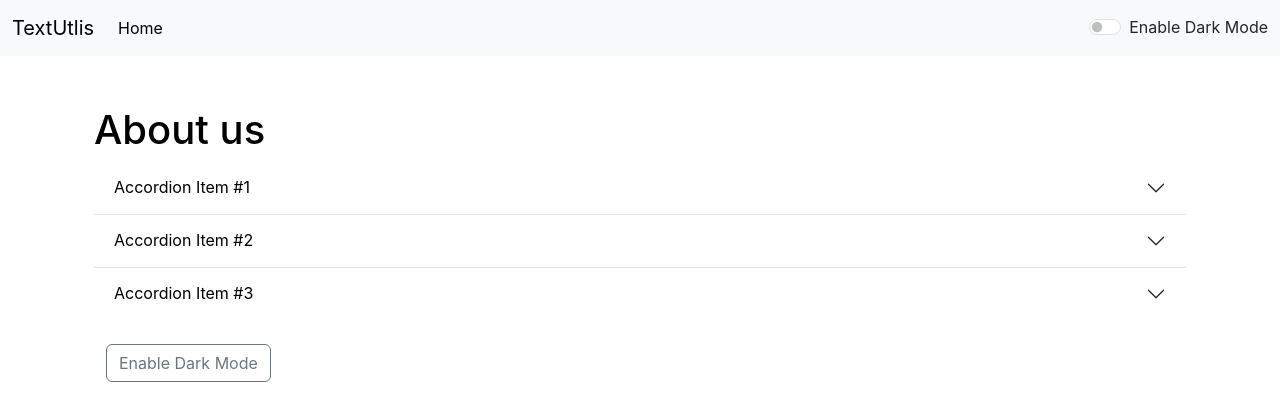
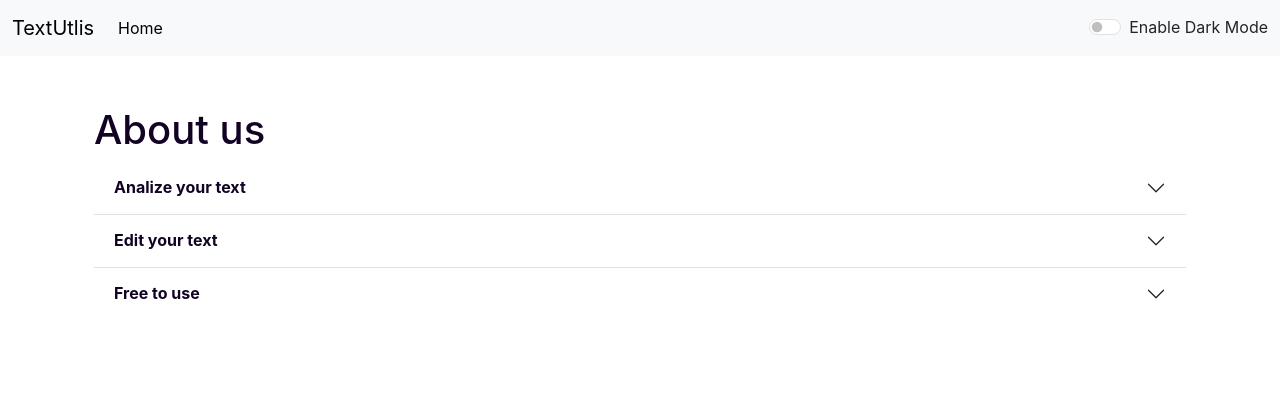
Before and after one commit to Shivanshu-1279/TextCraft-Pro, a React (Create React App) app: page /about in a window 1280 px wide. Shown: the top 420 px of the page. Built offline with nearby package versions, Linux system fonts and the light colour scheme.

Commit message:
Update About.js

```diff
--- a/src/Components/About.js
+++ b/src/Components/About.js
@@ -1,73 +1,78 @@
 import React, { useState } from 'react';
 
 
- function About() {
+ function About(props) {
 
     // Using states and hooks
-    const [myStyle, setMyStyle] = useState({
-                  color : 'black',
-        backgroundColor : 'white'
-    })
+    // const [myStyle, setMyStyle] = useState({
+    //               color : 'black',
+    //     backgroundColor : 'white'
+    // })
 
-    const [btnText, setbtnText] = useState("Enable Dark Mode")
+    // const [btnText, setbtnText] = useState("Enable Dark Mode")
 
-    const toggleStyle=()=>{
-        if(myStyle.color =='black'){
-            setMyStyle({
-                color : 'white',
-                backgroundColor : 'black'
-            })
-            setbtnText("Enable Light Mode");
-        }
-        else{
-            setMyStyle({
-                color : 'black',
-                backgroundColor : 'white'
-            })
-            setbtnText("Enable Dark Mode")
-        }
+    // THis was for dark mode button enabled in about text para
+    // const toggleStyle=()=>{
+    //     if(myStyle.color =='black'){
+    //         setMyStyle({
+    //             color : 'white',
+    //             backgroundColor : 'black'
+    //         })
+    //         setbtnText("Enable Light Mode");
+    //     }
+    //     else{
+    //         setMyStyle({
+    //             color : 'black',
+    //             backgroundColor : 'white'
+    //         })
+    //         setbtnText("Enable Dark Mode")
+    //     }
+    // }
+
+    let myStyle = {
+        color: props.mode ==='dark'?'white':'#120324',
+        backgroundColor: props.mode === 'dark'?'#120324':'white'
     }
-
 
   return (
     <>
     <div className="container" style={myStyle}>
           <h1>About us</h1>
-          <div className="accordion accordion-flush" id="accordionFlushExample">
+          <div className="accordion accordion-flush" id="accordionFlushExample" style={myStyle}>
               <div className="accordion-item" style={myStyle}>
                   <h2 className="accordion-header" id="flush-headingOne">
                       <button className="accordion-button collapsed" type="button" data-bs-toggle="collapse" data-bs-target="#flush-collapseOne" aria-expanded="false" aria-controls="flush-collapseOne"style={myStyle}>
-                          Accordion Item #1
+                          <strong>Analize your text</strong>
                       </button>
                   </h2>
                   <div id="flush-collapseOne" className="accordion-collapse collapse" aria-labelledby="flush-headingOne" data-bs-parent="#accordionFlushExample">
-                      <div className="accordion-body" style={myStyle}>Placeholder content for this accordion, which is intended to demonstrate the <code>.accordion-flush</code> className. This is the first item's accordion body.</div>
+                      <div className="accordion-body" style={myStyle}>One can easily analyze the text he/she has written.</div>
                   </div>
               </div>
-              <div className="accordion-item">
+              <div className="accordion-item" style={myStyle}>
                   <h2 className="accordion-header" id="flush-headingTwo">
                       <button className="accordion-button collapsed" type="button" data-bs-toggle="collapse" data-bs-target="#flush-collapseTwo" aria-expanded="false" aria-controls="flush-collapseTwo" style={myStyle}>
-                          Accordion Item #2
+                      <strong>Edit your text</strong>
                       </button>
                   </h2>
                   <div id="flush-collapseTwo" className="accordion-collapse collapse" aria-labelledby="flush-headingTwo" data-bs-parent="#accordionFlushExample">
-                      <div className="accordion-body">Placeholder content for this accordion, which is intended to demonstrate the <code>.accordion-flush</code> className. This is the second item's accordion body. Let's imagine this being filled with some actual content.</div>
+                      <div className="accordion-body">One can easily modify or edit the written text in upper case or lower case with just one click.</div>
                   </div>
               </div>
-              <div className="accordion-item">
+              <div className="accordion-item" style={myStyle}>
                   <h2 className="accordion-header" id="flush-headingThree">
                       <button className="accordion-button collapsed" type="button" data-bs-toggle="collapse" data-bs-target="#flush-collapseThree" aria-expanded="false" aria-controls="flush-collapseThree" style={myStyle}>
-                          Accordion Item #3
+                      <strong>Free to use</strong>
                       </button>
                   </h2>
                   <div id="flush-collapseThree" className="accordion-collapse collapse" aria-labelledby="flush-headingThree" data-bs-parent="#accordionFlushExample">
-                      <div className="accordion-body">Placeholder content for this accordion, which is intended to demonstrate the <code>.accordion-flush</code> className. This is the third item's accordion body. Nothing more exciting happening here in terms of content, but just filling up the space to make it look, at least at first glance, a bit more representative of how this would look in a real-world application.</div>
+                      <div className="accordion-body">One can use it at any time with free of cost.</div>
                   </div>
               </div>
       </div>
-      <div className="container ">
+      {/* <div className="container ">
       <button type="button" class="btn btn-outline-secondary my-4" onClick={toggleStyle} >{btnText}</button>
-                    </div>
+                    </div> */}
         </div>
         </>
   )
```
